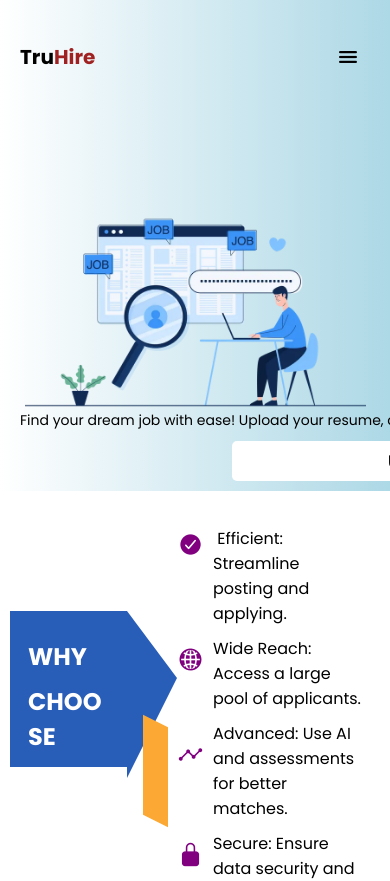
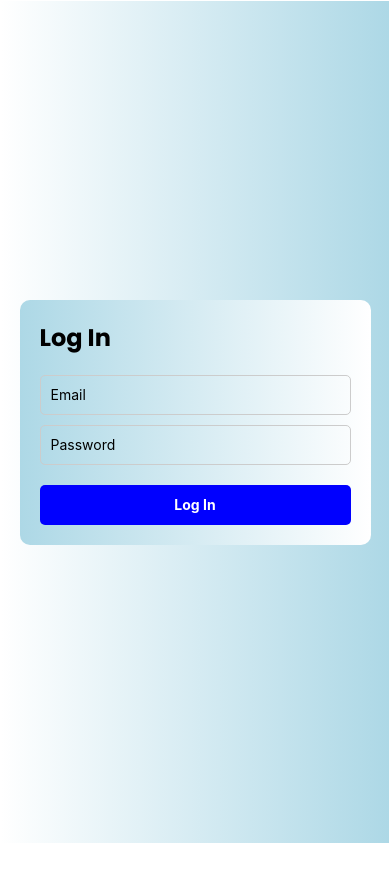
Before and after one commit to Desmo-nd/Job-Matching-ML, a React Native app in the folder FrontEnd/: screen /Login in a window 390 px wide. Shown: the top 881 px of the page. After the commit the page ends 844 px from the top, so only its background shows below. Built offline with nearby package versions, Linux system fonts and the light colour scheme.

Commit message:
Login $ Signup

```diff
--- a/FrontEnd/App.js
+++ b/FrontEnd/App.js
@@ -1,7 +1,12 @@
 import React from 'react';
-import { StyleSheet, View } from 'react-native';
-import Home from './screens/Home'; // Update the path to match your file structure
+import { NavigationContainer } from "@react-navigation/native";
+import { createStackNavigator } from "@react-navigation/stack";
+import Home from './screens/Home';
+import Login from './screens/Login';
+import Signup from './screens/Signup';
 import { useFonts } from 'expo-font';
+import 'react-native-gesture-handler';
+
 
 export default function App() {
 
@@ -18,18 +23,27 @@ export default function App() {
   if (!loaded) {
     return null;
   }
+  const Stack = createStackNavigator();
   return (
-    <View style={styles.container}>
-      <Home/>
-    </View>
+    <NavigationContainer>
+      <Stack.Navigator>
+        <Stack.Screen
+          name="Home"
+          component={Home}
+          options={{ headerShown: false }}
+        />
+        <Stack.Screen
+          name="Login"
+          component={Login}
+          options={{ headerShown: false }}
+        />
+        <Stack.Screen
+          name="Signup"
+          component={Signup}
+          options={{ headerShown: false }}
+        />
+      </Stack.Navigator>
+    </NavigationContainer>
+
   );
 }
-
-const styles = StyleSheet.create({
-  container: {
-    // flex: 1,
-    // backgroundColor: '#fff',
-    // alignItems: 'center',
-    // justifyContent: 'center',
-  },
-});
--- a/FrontEnd/components/UploadBtn.jsx
+++ b/FrontEnd/components/UploadBtn.jsx
@@ -1,34 +1,52 @@
-import { StyleSheet, View, Text, TouchableOpacity, useWindowDimensions } from "react-native";
-import React from "react";
+import React, { useState } from "react";
+import { StyleSheet, View, Text, TouchableOpacity, useWindowDimensions, Alert } from "react-native";
 import { COLORS, SIZES } from "../constants";
 import { Ionicons } from "@expo/vector-icons";
+import * as DocumentPicker from 'expo-document-picker';
 
-
-
-const UploadBtn = ({ title, onPress }) => {
+const UploadBtn = ({ title }) => {
     const { width } = useWindowDimensions();
     const isSmallScreen = width <= 500;
     const buttonWidth = isSmallScreen ? '60%' : '40%';
     const fontSize = isSmallScreen ? 18 : 16;
+
+    const [selectedDocument, setSelectedDocument] = useState(null);
+
+    const handleUpload = async () => {
+        try {
+            const result = await DocumentPicker.getDocumentAsync({ type: '*/*' });
+            if (result.type === 'success') {
+                setSelectedDocument(result.name);
+                Alert.alert('File Selected', `File name: ${result.name}`);
+                // Handle the uploaded file here, e.g., upload it to a server
+            }
+        } catch (error) {
+            console.log('Document picking error:', error);
+        }
+    };
+
     return (
+        <View>
             <TouchableOpacity
-        onPress={onPress}
+                onPress={handleUpload}
                 style={[styles.btnStyle, { width: buttonWidth }]}
             >
-        <View style={{width:"70%"}}>
+                <View style={{ width: "70%" }}>
                     <Text style={[styles.btnTxt, { fontSize }]}>{title}</Text>
                 </View>
                 <View style={styles.iconCont}>
                     <Ionicons name="cloud-upload" size={24} color="white" />
                 </View>
             </TouchableOpacity>
+            {selectedDocument && <Text style={styles.selectedDocument}>gggggg{selectedDocument}</Text>}
+        </View>
     )
-}
+};
 
-export default UploadBtn
+export default UploadBtn;
 
 const styles = StyleSheet.create({
-    btnStyle:{
+    btnStyle: {
         height: 40,
         marginVertical: SIZES.xSmall,
         alignSelf: 'center',
@@ -39,7 +57,7 @@ const styles = StyleSheet.create({
         flexDirection: 'row',
         justifyContent: 'space-around',
     },
-    btnTxt:{
+    btnTxt: {
         fontFamily: 'bold',
         color: "#000",
         fontSize: 18,
@@ -47,11 +65,17 @@ const styles = StyleSheet.create({
         marginHorizontal: "auto",
         paddingLeft: 10,
     },
-    iconCont:{
-        width:"30%",
-        height:"100%",
-        backgroundColor:COLORS.primary,
+    iconCont: {
+        width: "30%",
+        height: "100%",
+        backgroundColor: COLORS.primary,
         justifyContent: 'center',
         alignItems: 'center',
+    },
+    selectedDocument: {
+        marginTop: 10,
+        textAlign: 'center',
+        fontFamily: 'regular',
+        fontSize: 40,
     }
 });
--- a/FrontEnd/components/Welcome.jsx
+++ b/FrontEnd/components/Welcome.jsx
@@ -4,9 +4,15 @@ import { COLORS, SIZES } from "../constants";
 import { LinearGradient } from 'expo-linear-gradient';
 import UploadBtn from "./UploadBtn";
 import { Ionicons } from "@expo/vector-icons";
+import { useNavigation } from '@react-navigation/native'; // Import useNavigation
 
 const Welcome = () => {
     const [showMenu, setShowMenu] = useState(false);
+    const navigation = useNavigation(); // Use useNavigation hook here
+
+    const handleNavigation = (screen) => {
+        navigation.navigate(screen);
+    };
     return (
         <SafeAreaView>
             <ScrollView>
@@ -33,10 +39,10 @@ const Welcome = () => {
                                     <TouchableOpacity onPress={() => handleNavigation("Services")}>
                                     <Text style={styles.text}>Services</Text>
                                     </TouchableOpacity>
-                                    <TouchableOpacity onPress={() => handleNavigation("Sign In")}>
+                                    <TouchableOpacity onPress={() => handleNavigation('Login')}>
                                     <Text style={styles.text}>Sign In</Text>
                                     </TouchableOpacity>
-                                    <TouchableOpacity onPress={() => handleNavigation("Sign Up")}>
+                                    <TouchableOpacity onPress={() => handleNavigation('Signup')}>
                                     <Text style={styles.text}>Sign Up</Text>
                                     </TouchableOpacity>
                                 </View>
@@ -51,16 +57,13 @@ const Welcome = () => {
                             style={{width: SIZES.width * 0.9,
                                     height: SIZES.width * 0.5,
                                     resizeMode: 'contain',
-                                    // marginRight: 120,
-                                    // marginTop: 120,
-                                    // padding: 20,
                                     }}/>
                             <Text style={styles.description}>
                                 Find your dream job with ease! Upload your resume, and our advanced algorithms will analyze your skills to provide personalized job recommendations.
                             </Text>
                             <UploadBtn
                                 title="Upload Resume"
-                                // onPress={() => console.log('Upload Resume')}
+                                onPress={() => console.log('Upload Resume')}
                             />
 
                         </View>
--- a/FrontEnd/components/index.js
+++ b/FrontEnd/components/index.js
@@ -6,6 +6,8 @@ import Testimonials from './Testimonials';
 import FAQ from './FAQ';
 import SignUpPrompt from './SignUpPrompt';
 
+
+
 export default {
     Welcome,
     UploadBtn,
@@ -13,5 +15,5 @@ export default {
     Recommeditions,
     Testimonials,
     FAQ,
-    SignUpPrompt
+    SignUpPrompt,
 }
--- /dev/null
+++ b/FrontEnd/screens/Login.jsx
@@ -0,0 +1,75 @@
+import React from "react";
+import {Text, TextInput, TouchableOpacity, StyleSheet } from "react-native";
+import { LinearGradient } from 'expo-linear-gradient';
+import { SIZES } from "../constants";
+
+const Login = () => {
+  return (
+    <LinearGradient
+      colors={['#FFFFFF', '#ADD8E6']}
+      start={{ x: 0, y: 0.5 }}
+      end={{ x: 1, y: 0.5 }}
+      style={styles.container}
+      >
+        <LinearGradient
+          colors={['#ADD8E6','#FFFFFF']}
+          start={{ x: 0, y: 0.5 }}
+          end={{ x: 1, y: 0.5 }}
+          style={styles.innerContainer}
+          >
+      <Text style={styles.title}>Log In</Text>
+      <TextInput placeholder="Email" style={styles.input} />
+      <TextInput placeholder="Password" style={styles.input} secureTextEntry />
+      <TouchableOpacity style={styles.button}>
+        <Text style={styles.buttonText}>Log In</Text>
+      </TouchableOpacity>
+      </LinearGradient>
+    </LinearGradient>
+  );
+};
+
+const styles = StyleSheet.create({
+  container: {
+    flex: 1,
+    justifyContent: "center",
+    alignItems: "center",
+    paddingHorizontal: 20,
+    borderWidth: 1,
+    borderColor: "#fff",
+  },
+  innerContainer:{
+    backgroundColor: "#ADD8E6",
+    width: SIZES.width*0.9,
+    padding: 20,
+    borderRadius: 10,
+  },
+  title: {
+    fontSize: 24,
+    fontFamily: "bold",
+    marginBottom: 20,
+  },
+  input: {
+    width: "100%",
+    height: 40,
+    borderWidth: 1,
+    borderColor: "#ccc",
+    borderRadius: 5,
+    paddingHorizontal: 10,
+    marginBottom: 10,
+  },
+  button: {
+    width: "100%",
+    height: 40,
+    backgroundColor: "blue",
+    borderRadius: 5,
+    justifyContent: "center",
+    alignItems: "center",
+    marginTop: 10,
+  },
+  buttonText: {
+    color: "white",
+    fontWeight: "bold",
+  },
+});
+
+export default Login;
--- /dev/null
+++ b/FrontEnd/screens/Signup.jsx
@@ -0,0 +1,75 @@
+import React from "react";
+import {Text, TextInput, TouchableOpacity, StyleSheet } from "react-native";
+import { SIZES } from "../constants";
+import { LinearGradient } from 'expo-linear-gradient';
+
+const Signup = () => {
+  return (
+    <LinearGradient
+      colors={['#FFFFFF', '#ADD8E6']}
+      start={{ x: 0, y: 0.5 }}
+      end={{ x: 1, y: 0.5 }}
+      style={styles.container}
+      >
+        <LinearGradient
+          colors={['#ADD8E6','#FFFFFF']}
+          start={{ x: 0, y: 0.5 }}
+          end={{ x: 1, y: 0.5 }}
+          style={styles.innerContainer}
+          >
+          <Text style={styles.title}>Sign Up</Text>
+          <TextInput placeholder="Email" style={styles.input} />
+          <TextInput placeholder="Password" style={styles.input} secureTextEntry />
+          <TouchableOpacity style={styles.button}>
+            <Text style={styles.buttonText}>Sign Up</Text>
+          </TouchableOpacity>
+        </LinearGradient>
+    </LinearGradient>
+  );
+};
+
+const styles = StyleSheet.create({
+  container: {
+    flex: 1,
+    justifyContent: "center",
+    alignItems: "center",
+    paddingHorizontal: 20,
+    borderWidth: 1,
+    borderColor: "#fff",
+  },
+  innerContainer:{
+    backgroundColor: "#ADD8E6",
+    width: SIZES.width*0.9,
+    padding: 20,
+    borderRadius: 10,
+  },
+  title: {
+    fontSize: 24,
+    fontFamily: "bold",
+    marginBottom: 20,
+  },
+  input: {
+    width: "100%",
+    height: 40,
+    borderWidth: 1,
+    borderColor: "#ccc",
+    borderRadius: 5,
+    paddingHorizontal: 10,
+    marginBottom: 10,
+  },
+  button: {
+    width: "100%",
+    height: 40,
+    backgroundColor: "blue",
+    borderRadius: 5,
+    justifyContent: "center",
+    alignItems: "center",
+    marginTop: 10,
+  },
+  buttonText: {
+    color: "white",
+    fontFamily: "bold",
+  },
+});
+
+export default Signup;
```
Also changed, not shown: FrontEnd/package.json (+9 -0 lines), 1 other file (tests, documents, lock files or other folders). Lines whose indentation alone changed are shown as unchanged.
